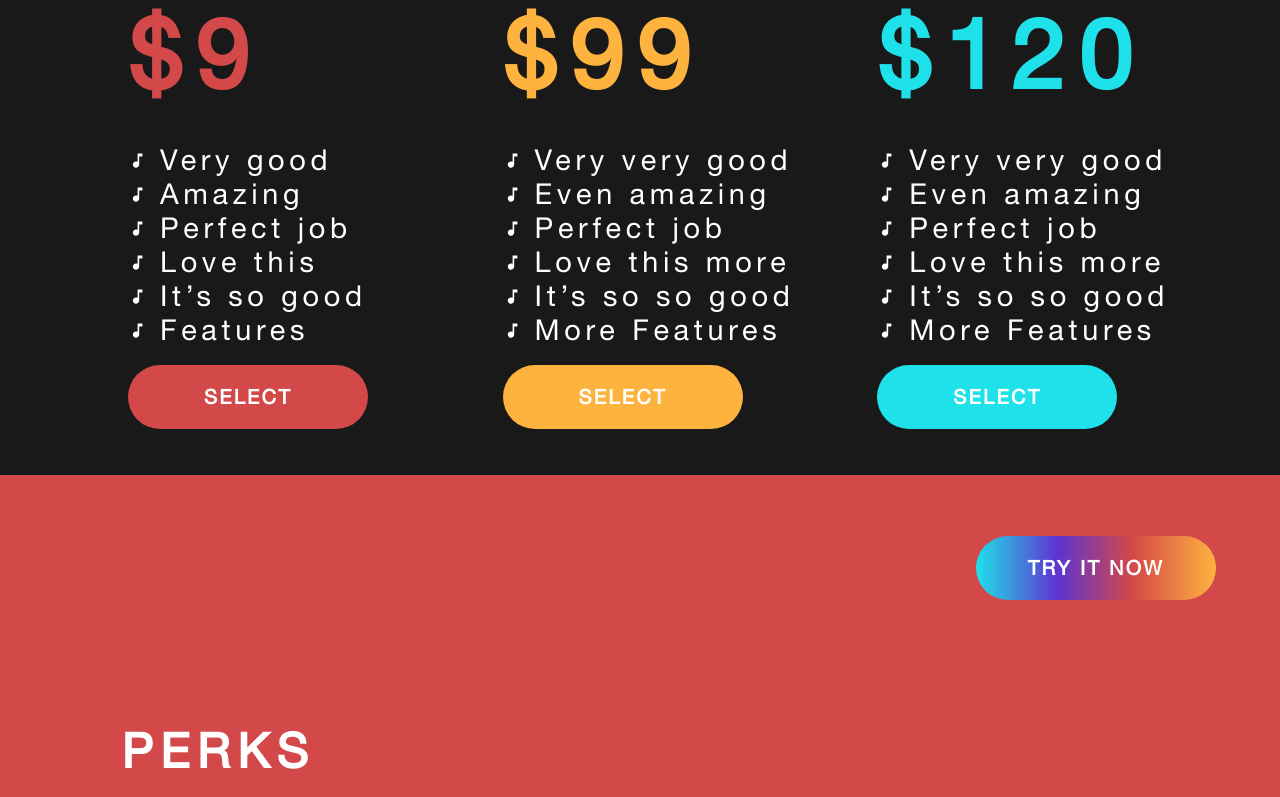
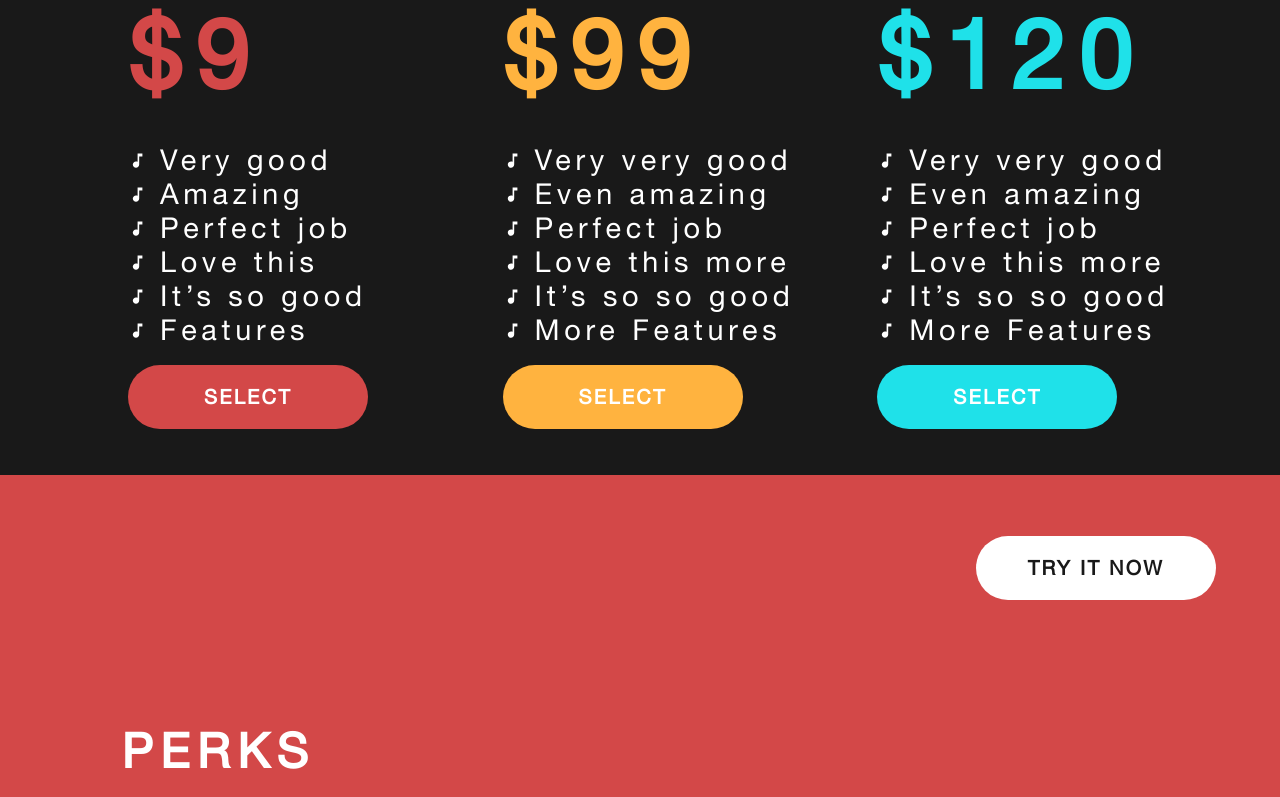
Before and after one commit to stellarsailor/FETest, a React (Create React App) app: page /pricing in a window 1280 px wide. Shown: the part 453-1250 px from the top of the page. Built offline with nearby package versions, Linux system fonts and the light colour scheme.

Commit message:
Fixed Buttons

```diff
--- a/src/components/Button/Gradient.scss
+++ b/src/components/Button/Gradient.scss
@@ -3,7 +3,7 @@ $bg-color: #ffffff;
 [class*="btn-"] {
   outline:0;
   border-radius: 40px;
-  font-size: 1rem;
+  font-size: 1.2rem;
   font-weight: bold;
   letter-spacing: 4px;
   overflow: hidden;
@@ -18,7 +18,7 @@ $bg-color: #ffffff;
     position: absolute;
   }
   &:hover, &:focus {
-    background: rgba(255, 255, 255, 0.8);
+    background: rgba(255, 255, 255, 0.9);
   }
 }
 
--- a/src/components/Button/RoundedButton.tsx
+++ b/src/components/Button/RoundedButton.tsx
@@ -21,11 +21,8 @@ function RoundedButton( {
 }: ButtonProps ){
 
     const hover = (e) => {
-        var x = e.pageX - e.target.offsetLeft;
-        var y = e.pageY - e.target.offsetTop;
-
-        e.target.style.setProperty('--x', x + 'px');
-        e.target.style.setProperty('--y', y + 'px');
+        e.target.style.setProperty('--x', e.nativeEvent.offsetX + 'px');
+        e.target.style.setProperty('--y', e.nativeEvent.offsetY+ 'px');
         // console.log(e.target.style.cssText)
     }
 
@@ -33,12 +30,13 @@ function RoundedButton( {
         <ButtonContainer
             width={width}
             height={height}
+            color={color}
             bgColor={bgColor}
             gradient={gradient}
             disabled={disabled}
             onMouseMove={(e) => hover(e)}
         >
-            <ButtonText color={color} >
+            <ButtonText>
                 {text}
             </ButtonText>
         </ButtonContainer>
@@ -52,6 +50,7 @@ const ButtonContainer = styled.div`
             appearance: none;
     width: ${props => props.width ? props.width : '15rem' };
     height: ${props => props.height ? props.height : '4rem' };
+    color: ${props => props.color ? props.color : 'white' };
     background: ${props => props.gradient
         ? 'transparent linear-gradient(90deg, #1FE1E9 0%, #5E33D1 34%, #D34848 65%, #FFB33F 100%) 0% 0% no-repeat padding-box'
         : props.bgColor
@@ -64,6 +63,7 @@ const ButtonContainer = styled.div`
     align-items: center;
     cursor: ${props => props.disabled ? 'auto' : 'pointer'};
     z-index: 10;
+    transition: .2s linear;
     &:before{
         --size: 0px;
         content: '';
@@ -78,7 +78,10 @@ const ButtonContainer = styled.div`
         transition: width .2s ease, height .2s ease;
     }
     &:hover:before{
-        --size: 300px;
+        --size: 400px;
+    }
+    &:hover{
+        color: white;
     }
 `
 
@@ -87,7 +90,6 @@ const ButtonText = styled.div`
     font-weight: bold;
     letter-spacing: 2.3px;
     pointer-events: none;
-    color: ${props => props.color ? props.color : 'white' };
     z-index: 20;
 `
 
--- a/src/components/Perks/PerksContent.tsx
+++ b/src/components/Perks/PerksContent.tsx
@@ -20,7 +20,8 @@ function PerksContent({
                 <Link to="/pricing">
                     <RoundedButton
                         text="TRY IT NOW"
-                        gradient
+                        color="var(--darkbg)"
+                        bgColor="white"
                     />
                 </Link>
             </ButtonContainer>
```
